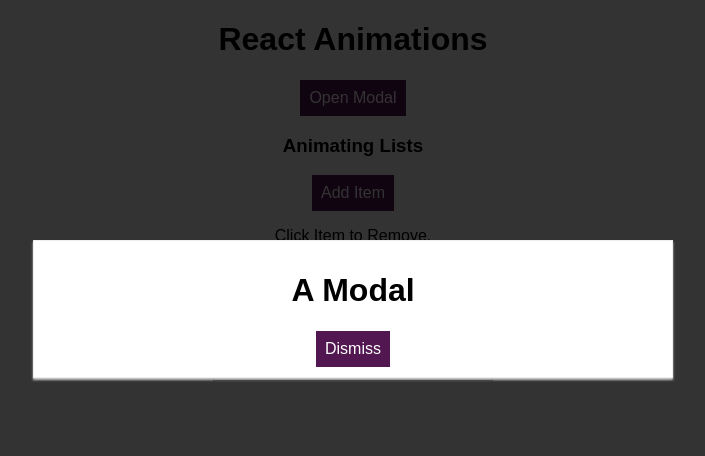
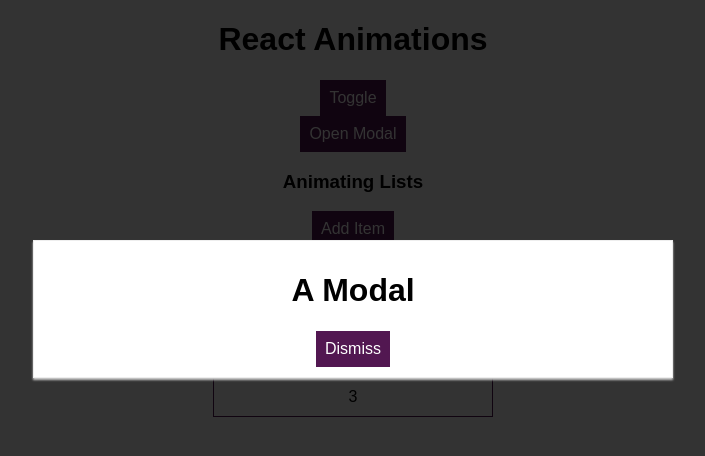
Before and after one commit to kubasobecki/react-animations, a React (Create React App) app: page / in a window 1280 px wide. Both pictures are taken after a click on the button "Open Modal". Shown: the top 456 px of the page, without its empty margins (287-992 px from the left). Built offline with nearby package versions, Linux system fonts and the light colour scheme.

Commit message:
Add better CSS classes definitions on the CSSTransition component

```diff
--- a/src/App.js
+++ b/src/App.js
@@ -1,23 +1,22 @@
-import React, { Component } from 'react';
+import React, { Component } from "react";
+import Transition from "react-transition-group/Transition";
 
-import './App.css';
-import Modal from './components/Modal/Modal';
-import Backdrop from './components/Backdrop/Backdrop';
-import List from './components/List/List';
-import { Transition } from 'react-transition-group';
-
-const duration = 300;
+import "./App.css";
+import Modal from "./components/Modal/Modal";
+import Backdrop from "./components/Backdrop/Backdrop";
+import List from "./components/List/List";
 
 class App extends Component {
   state = {
-        modalIsOpen: false
+    modalIsOpen: false,
+    showBlock: false
   };
 
   showModal = () => {
     this.setState({ modalIsOpen: true });
   };
 
-    hideModal = () => {
+  closeModal = () => {
     this.setState({ modalIsOpen: false });
   };
 
@@ -25,23 +24,41 @@
     return (
       <div className="App">
         <h1>React Animations</h1>
+        <button
+          className="Button"
+          onClick={() =>
+            this.setState(prevState => ({ showBlock: !prevState.showBlock }))}
+        >
+          Toggle
+        </button>
+        <br />
         <Transition
-                    in={this.state.modalIsOpen}
-                    timeout={duration}
+          in={this.state.showBlock}
+          timeout={1000}
           mountOnEnter
           unmountOnExit
+          onEnter={() => console.log('onEnter')}
+          onEntering={() => console.log('onEntering')}
+          onEntered={() => console.log('onEntered')}
+          onExit={() => console.log('onExit')}
+          onExiting={() => console.log('onExiting')}
+          onExited={() => console.log('onExited')}
         >
           {state => (
-                        <>
-                            <Modal
-                                show={state}
-                                closed={this.hideModal}
-                                duration={duration}
+            <div
+              style={{
+                backgroundColor: "red",
+                width: 100,
+                height: 100,
+                margin: "auto",
+                transition: "opacity 1s ease-out",
+                opacity: state === "exiting" ? 0 : 1
+              }}
             />
-                            <Backdrop show={state} duration={duration} />
-                        </>
           )}
         </Transition>
+        <Modal show={this.state.modalIsOpen} closed={this.closeModal} />
+        {this.state.modalIsOpen ? <Backdrop show /> : null}
         <button className="Button" onClick={this.showModal}>
           Open Modal
         </button>
--- a/src/components/Backdrop/Backdrop.css
+++ b/src/components/Backdrop/Backdrop.css
@@ -5,30 +5,14 @@
     left: 0;
     width: 100%;
     height: 100%;
-    background-color: rgba(0, 0, 0, 0.8);
+    background-color: rgba(0,0,0,0.8);
 }
 
-.Backdrop.entering {
-    animation: openModalBackdrop linear;
+
+.BackdropOpen {
+    display: block;
 }
 
-.Backdrop.exiting {
-    animation: closeModalBackdrop linear;
+.BackdropClosed {
+    display: none;
 }
-
-@keyframes openModalBackdrop {
-    0% {
-        opacity: 0;
-    }
-    100% {
-        opacity: 1;
-    }
-}
-@keyframes closeModalBackdrop {
-    0% {
-        opacity: 1;
-    }
-    100% {
-        opacity: 0;
-    }
-}
--- a/src/components/Backdrop/Backdrop.js
+++ b/src/components/Backdrop/Backdrop.js
@@ -2,13 +2,10 @@
 
 import './Backdrop.css';
 
-const backdrop = props => {
-    return (
-        <div
-            className={`Backdrop ${props.show}`}
-            style={{ animationDuration: props.duration + 'ms' }}
-        ></div>
-    );
+const backdrop = (props) => {
+    const cssClasses = ['Backdrop', props.show ? 'BackdropOpen' : 'BackdropClosed'];
+
+    return <div className={cssClasses.join(' ')}></div>;
 };
 
 export default backdrop;
--- a/src/components/Modal/Modal.css
+++ b/src/components/Modal/Modal.css
@@ -10,14 +10,31 @@
     top: 30%;
     left: 25%;
     width: 50%;
+    transition: all 0.3s ease-out;
 }
 
-.Modal.entering {
-    animation: openModal linear;
+.ModalOpen {
+    animation: openModal 0.4s ease-out forwards;
 }
 
-.Modal.exiting {
-    animation: closeModal linear;
+.ModalClosed {
+    animation: closeModal 1s ease-out forwards;
+}
+
+.fade-slide-enter {
+
+}
+
+.fade-slide-enter-active {
+    animation: openModal 0.4s ease-out forwards;
+}
+
+.fade-slide-exit {
+
+}
+
+.fade-slide-exit-active {
+    animation: closeModal 1s ease-out forwards;
 }
 
 @keyframes openModal {
@@ -27,21 +44,22 @@
     }
     50% {
         opacity: 1;
-        transform: translateY(50%);
+        transform: translateY(90%);
     }
     100% {
         opacity: 1;
         transform: translateY(0);
     }
 }
+
 @keyframes closeModal {
     0% {
         opacity: 1;
         transform: translateY(0);
     }
     50% {
-        opacity: 1;
-        transform: translateY(50%);
+        opacity: 0.8;
+        transform: translateY(60%);
     }
     100% {
         opacity: 0;
--- a/src/components/Modal/Modal.js
+++ b/src/components/Modal/Modal.js
@@ -1,19 +1,34 @@
-import React from 'react';
+import React from "react";
+import CSSTransition from "react-transition-group/CSSTransition";
 
-import './Modal.css';
+import "./Modal.css";
+
+const animationTiming = {
+    enter: 400,
+    exit: 1000
+};
 
 const modal = props => {
-    return (
-        <div
-            className={`Modal ${props.show}`}
-            style={{ animationDuration: props.duration + 'ms' }}
-        >
+  return (
+    <CSSTransition
+        mountOnEnter
+        unmountOnExit
+        in={props.show}
+        timeout={animationTiming}
+        classNames={{
+            enter: '',
+            enterActive: 'ModalOpen',
+            exit: '',
+            exitActive: 'ModalClosed'
+        }}>
+          <div className="Modal">
             <h1>A Modal</h1>
             <button className="Button" onClick={props.closed}>
-                Dismiss
+              Dismiss
             </button>
-        </div>
-    );
+          </div>
+    </CSSTransition>
+  );
 };
 
 export default modal;
```
Lines whose indentation alone changed are shown as unchanged.
